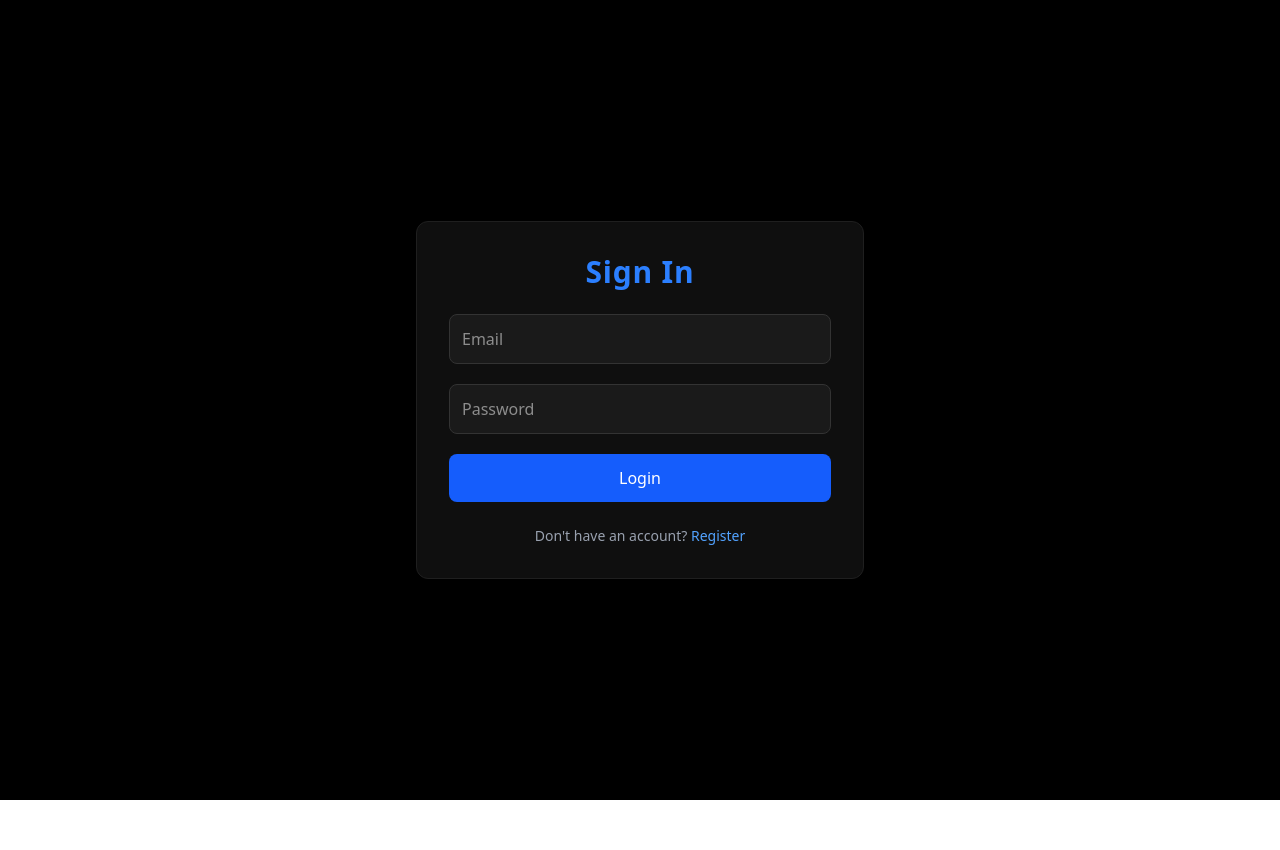
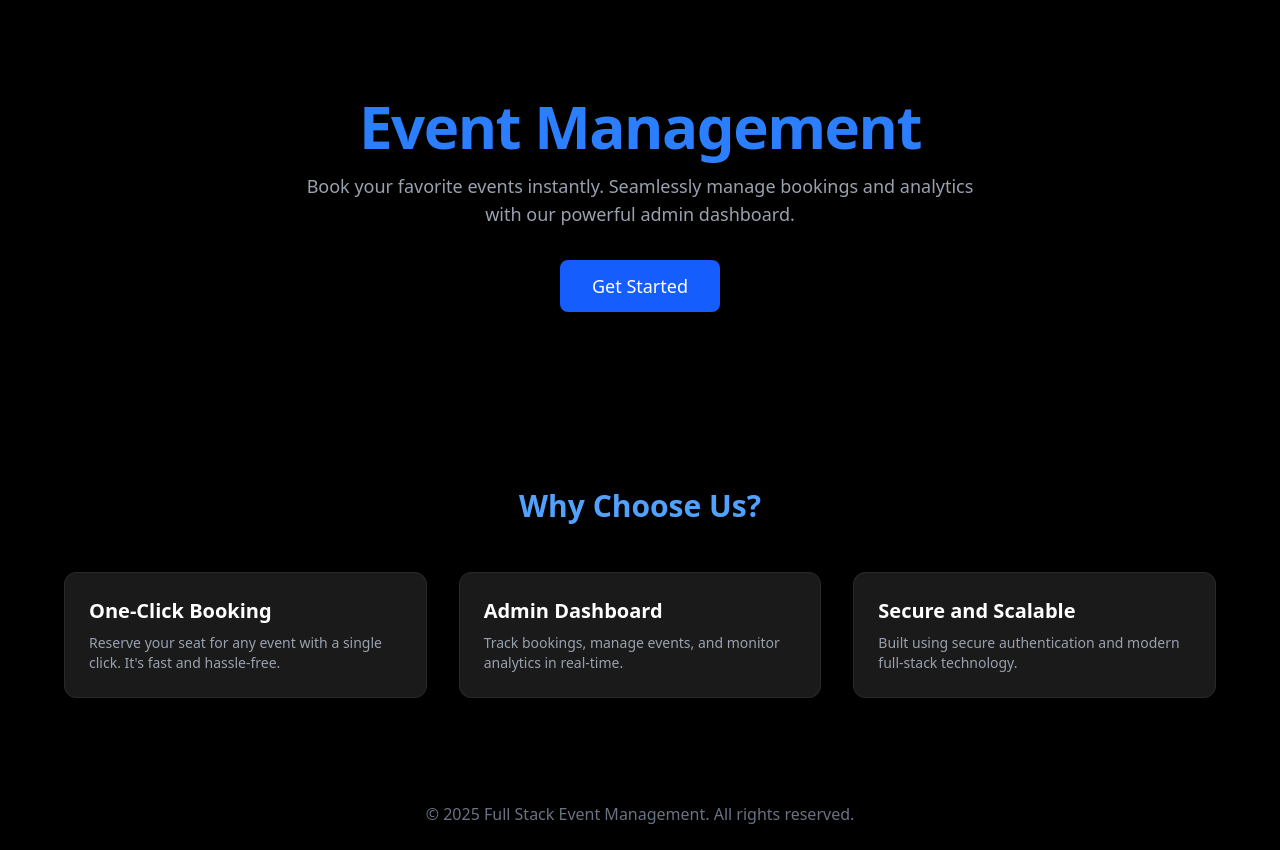
Before and after one commit to zaidyargatti/Full-Stack-Event-Management, a React (Vite) app in the folder frontend/: page / in a window 1280 px wide. Before the commit the page ends 800 px from the top, so only its background shows below. Built offline with nearby package versions, Linux system fonts and the light colour scheme.

Commit message:
Landing page added

```diff
--- a/frontend/package.json
+++ b/frontend/package.json
@@ -13,6 +13,7 @@
     "@tailwindcss/vite": "^4.1.10",
     "axios": "^1.10.0",
     "chart.js": "^4.5.0",
+    "framer-motion": "^12.18.1",
     "react": "^19.1.0",
     "react-chartjs-2": "^5.3.0",
     "react-dom": "^19.1.0",
--- a/frontend/src/App.jsx
+++ b/frontend/src/App.jsx
@@ -7,6 +7,7 @@ import MyBookings from './pages/MyBookings';
 import AdminEvents from './pages/AdminEvents';
 import Analytics from './pages/Analytics';
 import { useAuth } from './context/AuthContext';
+import Landing from './pages/LandingPage';
 
 function App() {
   const { user } = useAuth();
@@ -14,7 +15,9 @@ function App() {
   return (
     <Routes>
       {/* Public Routes */}
-      <Route path="/" element={!user ? <Login /> : <Navigate to="/dashboard" />} />
+      <Route path="/" element={<Landing />} />
+
+      <Route path="/login" element={!user ? <Login /> : <Navigate to="/dashboard" />} />
       <Route path="/register" element={!user ? <Register /> : <Navigate to="/dashboard" />} />
 
       {/* Protected Routes */}
--- /dev/null
+++ b/frontend/src/pages/LandingPage.jsx
@@ -0,0 +1,88 @@
+import { motion } from "framer-motion";
+
+export default function Landing() {
+  return (
+    <div className="min-h-screen bg-black text-white">
+      {/* Hero Section */}
+      <section className="flex flex-col items-center justify-center text-center px-4 py-24 bg-black">
+        <motion.h1
+          initial={{ opacity: 0, y: 40 }}
+          animate={{ opacity: 1, y: 0 }}
+          transition={{ duration: 0.6 }}
+          className="text-4xl md:text-6xl font-extrabold text-blue-500 mb-4 tracking-tight"
+        >
+          Event Management
+        </motion.h1>
+        <motion.p
+          initial={{ opacity: 0, y: 30 }}
+          animate={{ opacity: 1, y: 0 }}
+          transition={{ duration: 0.8, delay: 0.2 }}
+          className="text-gray-400 max-w-2xl text-lg mb-8"
+        >
+          Book your favorite events instantly. Seamlessly manage bookings and analytics with our powerful admin dashboard.
+        </motion.p>
+        <motion.a
+          href="/login"
+          initial={{ opacity: 0, y: 20 }}
+          animate={{ opacity: 1, y: 0 }}
+          transition={{ duration: 0.6, delay: 0.4 }}
+          className="bg-blue-600 hover:bg-blue-700 text-white px-8 py-3 rounded-lg text-lg transition"
+        >
+          Get Started
+        </motion.a>
+      </section>
+
+      {/* Features Section */}
+      <section className="py-20 px-6 bg-black">
+        <motion.h2
+          initial={{ opacity: 0, y: 30 }}
+          animate={{ opacity: 1, y: 0 }}
+          transition={{ duration: 0.6 }}
+          className="text-3xl font-bold text-blue-400 text-center mb-12"
+        >
+          Why Choose Us?
+        </motion.h2>
+        <div className="grid grid-cols-1 md:grid-cols-3 gap-8 max-w-6xl mx-auto">
+          <motion.div
+            initial={{ opacity: 0, y: 20 }}
+            animate={{ opacity: 1, y: 0 }}
+            transition={{ duration: 0.5, delay: 0.1 }}
+            className="bg-[#1a1a1a] border border-[#2a2a2a] p-6 rounded-xl"
+          >
+            <h3 className="text-xl font-semibold text-white mb-2">One-Click Booking</h3>
+            <p className="text-gray-400 text-sm">
+              Reserve your seat for any event with a single click. It's fast and hassle-free.
+            </p>
+          </motion.div>
+          <motion.div
+            initial={{ opacity: 0, y: 20 }}
+            animate={{ opacity: 1, y: 0 }}
+            transition={{ duration: 0.5, delay: 0.3 }}
+            className="bg-[#1a1a1a] border border-[#2a2a2a] p-6 rounded-xl"
+          >
+            <h3 className="text-xl font-semibold text-white mb-2">Admin Dashboard</h3>
+            <p className="text-gray-400 text-sm">
+              Track bookings, manage events, and monitor analytics in real-time.
+            </p>
+          </motion.div>
+          <motion.div
+            initial={{ opacity: 0, y: 20 }}
+            animate={{ opacity: 1, y: 0 }}
+            transition={{ duration: 0.5, delay: 0.5 }}
+            className="bg-[#1a1a1a] border border-[#2a2a2a] p-6 rounded-xl"
+          >
+            <h3 className="text-xl font-semibold text-white mb-2">Secure and Scalable</h3>
+            <p className="text-gray-400 text-sm">
+              Built using secure authentication and modern full-stack technology.
+            </p>
+          </motion.div>
+        </div>
+      </section>
+
+      {/* Footer */}
+      <footer className="text-center py-6  border-[#1f1f1f] text-gray-500 bg-black">
+        &copy; {new Date().getFullYear()} Full Stack Event Management. All rights reserved.
+      </footer>
+    </div>
+  );
+}
```
Also changed, not shown: 1 other file (tests, documents, lock files or other folders).
